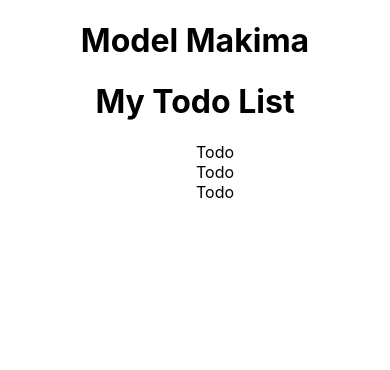
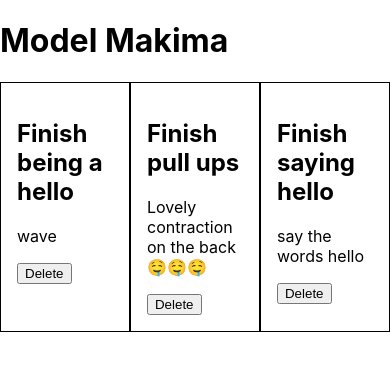
Before and after one commit to JonathanLee2020/reactcrashing, a React (Create React App) app: page / in a window 390 px wide. Shown: the top 370 px of the page. Built offline with nearby package versions, Linux system fonts and the light colour scheme.

Commit message:
added multiple responsive properties

```diff
--- a/src/App.css
+++ b/src/App.css
@@ -1,38 +1,8 @@
-.App {
-  text-align: center;
+* {
+  box-sizing: border-box;
 }
 
-.App-logo {
-  height: 40vmin;
-  pointer-events: none;
+.todo__wrapper {
+  display: flex;
+  flex-wrap: wrap;
 }
-
-@media (prefers-reduced-motion: no-preference) {
-  .App-logo {
-    animation: App-logo-spin infinite 20s linear;
-  }
-}
-
-.App-header {
-  background-color: #282c34;
-  min-height: 100vh;
-  display: flex;
-  flex-direction: column;
-  align-items: center;
-  justify-content: center;
-  font-size: calc(10px + 2vmin);
-  color: white;
-}
-
-.App-link {
-  color: #61dafb;
-}
-
-@keyframes App-logo-spin {
-  from {
-    transform: rotate(0deg);
-  }
-  to {
-    transform: rotate(360deg);
-  }
-}
--- a/src/App.js
+++ b/src/App.js
@@ -1,18 +1,27 @@
 import logo from './logo.svg';
 import './App.css';
 import Todo from "./components/Todo.jsx"
-import Title from "./components/Titie"
+import Title from "./components/Title.jsx"
+import Modal from "./components/Modal.jsx"
 function App() {
   return (
     <div className="App">
       <Title></Title>
-      <h1>My Todo List</h1>
-
-      <ul>
-        <Todo></Todo>
-        <Todo></Todo>
-        <Todo></Todo>
-      </ul>
+      <div className="todo__wrapper">
+        <Todo
+        title="Finish being a hello"
+        paragraph = "wave"
+        />
+        <Todo
+        title="Finish pull ups"
+        paragraph = "Lovely contraction on the back 🤤🤤🤤"
+        />
+        <Todo
+        title="Finish saying hello"
+        paragraph = "say the words hello"
+        />
+      </div>
+      {/* <Modal /> */}
     </div>
   );
 }
--- /dev/null
+++ b/src/components/Modal.css
@@ -0,0 +1,50 @@
+.btn {
+    padding: 8px 32px;
+    cursor: pointer;
+    border-radius: 4px;
+    background-color: #7645d9;
+    color: white;
+    border: 1px solid #7645d9;
+  }
+
+  .btn__cancel {
+    background-color: transparent;
+    color: #7645d9;
+  }
+
+  .btn__cancel:hover {
+    background-color: #ebebeb;
+  }
+  .modal {
+    border-radius: 4px;
+    background-color: white;
+    padding: 16px;
+    text-align: center;
+    width: 460px;
+    z-index: 1000;
+    position: fixed;
+    top: 200px;
+    left: 50%;
+    transform: translateX(-50%);
+  }
+
+  .modal__title {
+    margin-bottom: 8px;
+    font-size: 18px;
+  }
+
+  .modal__buttons {
+    display: flex;
+    justify-content: center;
+    gap: 16px;
+  }
+
+  .backdrop {
+    position: fixed;
+    z-index: 1;
+    background-color: rgba(0, 0, 0, 0.70);
+    width: 100%;
+    height: 100vh;
+    top: 0;
+    left: 0;
+  }
--- /dev/null
+++ b/src/components/Modal.jsx
@@ -0,0 +1,18 @@
+import "./Modal.css"
+
+function Modal () {
+    return (
+    <div>
+        <div className="modal">
+            <p className="modal__title">Are you sure?</p>
+            <div className="modal__buttons">
+                <button className="btn btn__cancel">Cancel</button>
+                <button className="btn">Confirm</button>
+            </div>
+        </div>
+        <div className="backdrop" />
+    </div>
+    )
+}
+
+export default Modal;
--- /dev/null
+++ b/src/components/Todo.css
@@ -0,0 +1,5 @@
+.todo {
+    width: calc(100% / 3);
+    padding: 16px;
+    border: 1px solid black;
+}
--- a/src/components/Todo.jsx
+++ b/src/components/Todo.jsx
@@ -1,6 +1,14 @@
-function Todo () {
+import "./Todo.css"
+
+function Todo ({title, paragraph}) {
+    console.log({title});
     return (
-        <div>Todo</div>
+    <div className="todo">
+        <h2>{title}</h2>
+        <p>{paragraph}</p>
+        <button>Delete</button>
+    </div>
+
     )
 }
 
--- a/src/index.js
+++ b/src/index.js
@@ -5,11 +5,7 @@ import App from './App';
 import reportWebVitals from './reportWebVitals';
 
 const root = ReactDOM.createRoot(document.getElementById('root'));
-root.render(
-  <React.StrictMode>
-    <App />
-  </React.StrictMode>
-);
+root.render(<App />);
 
 // If you want to start measuring performance in your app, pass a function
 // to log results (for example: reportWebVitals(console.log))
```
Also changed, not shown: src/components/Title.jsx (renamed from src/components/Titie.jsx).
